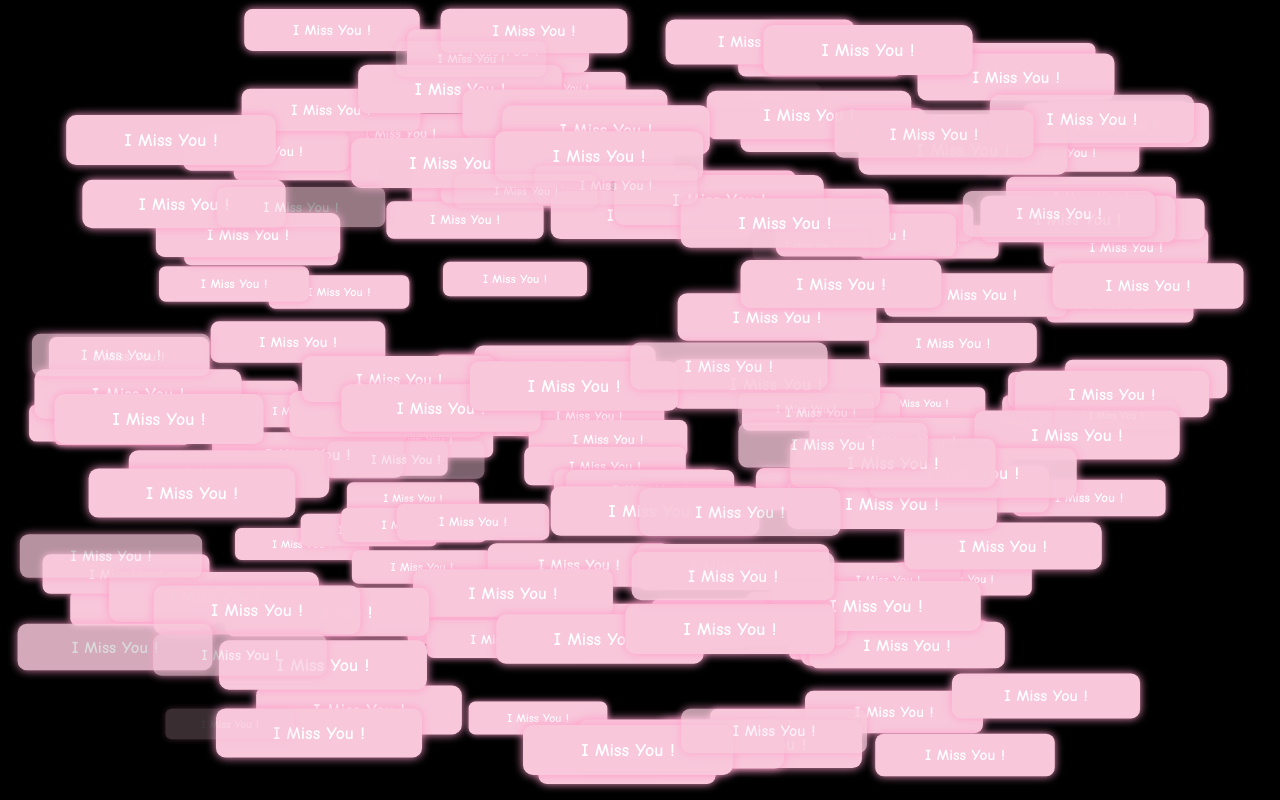
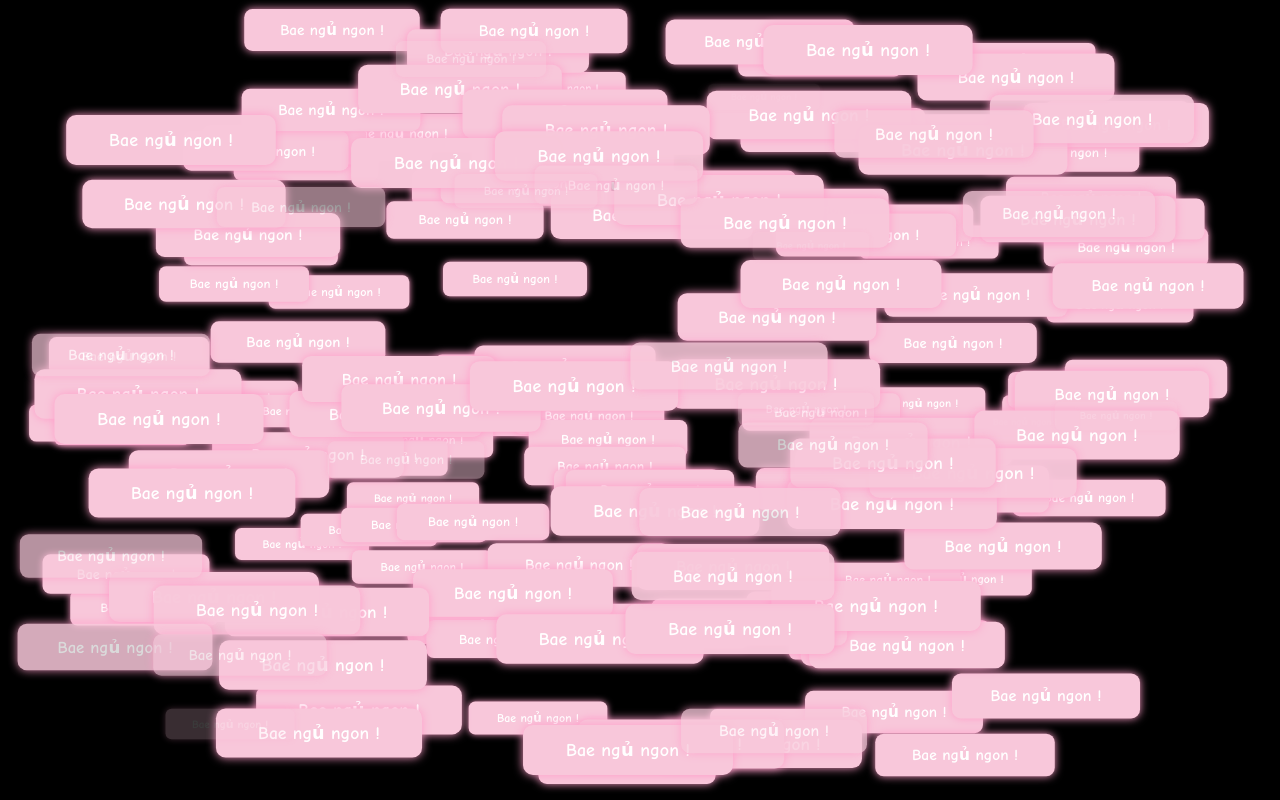
Before and after one commit to NguyenHoaiAn-Web/Nhism, a plain HTML site: page index.html in a window 1280 px wide. Drawn offline with Linux system fonts and the light colour scheme.

Commit message:
Update index.html

```diff
--- a/index.html
+++ b/index.html
@@ -39,7 +39,7 @@
 </head>
 <body>
   <script>
-    const messages = ["I Miss You !"];
+    const messages = ["Bae ngủ ngon !"];
     const colors = ["white"];
 
     function createPopup() {
```
